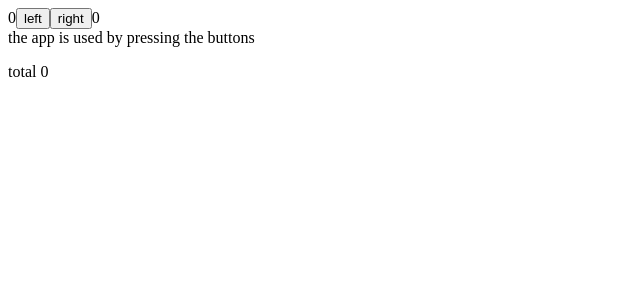
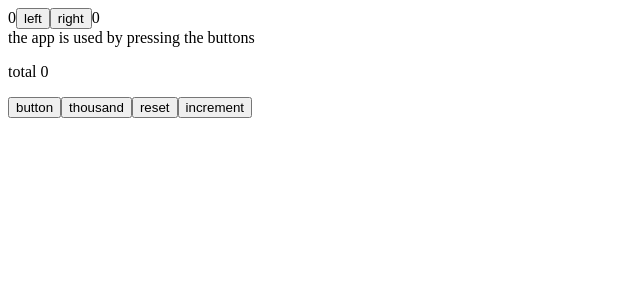
Before and after one commit to Yakumaa/fullstackopen-practice, a React (Vite) app in the folder part1/: page / in a window 1280 px wide. Shown: the top 300 px of the page, without its empty margins (0-640 px from the left). Built offline with nearby package versions, Linux system fonts and the light colour scheme.

Commit message:
function that returns a function

```diff
--- a/part1/src/App.jsx
+++ b/part1/src/App.jsx
@@ -38,6 +38,18 @@
     setClicks({ ...clicks, right: clicks.right + 1 })
     setTotal(clicks.left + clicks.right + 1)
   }
+
+  const hello = (who) => () => {
+    console.log('hello', who)
+  }
+
+  const [value, setValue] = useState(10)
+
+  const setToValue = (newValue) => () => {
+    console.log('value now', newValue)
+    setValue(newValue)
+  }
+
   return (
     <div>
       {clicks.left}
@@ -46,6 +58,12 @@
       {clicks.right}
       <History allClicks={allClicks} />
       <p>total {total}</p>
+
+      <button onClick={hello('world')}>button</button>
+
+      <button onClick={setToValue(1000)}>thousand</button>
+      <button onClick={setToValue(0)}>reset</button>
+      <button onClick={setToValue(value + 1)}>increment</button>
     </div>
   )
 }
```
